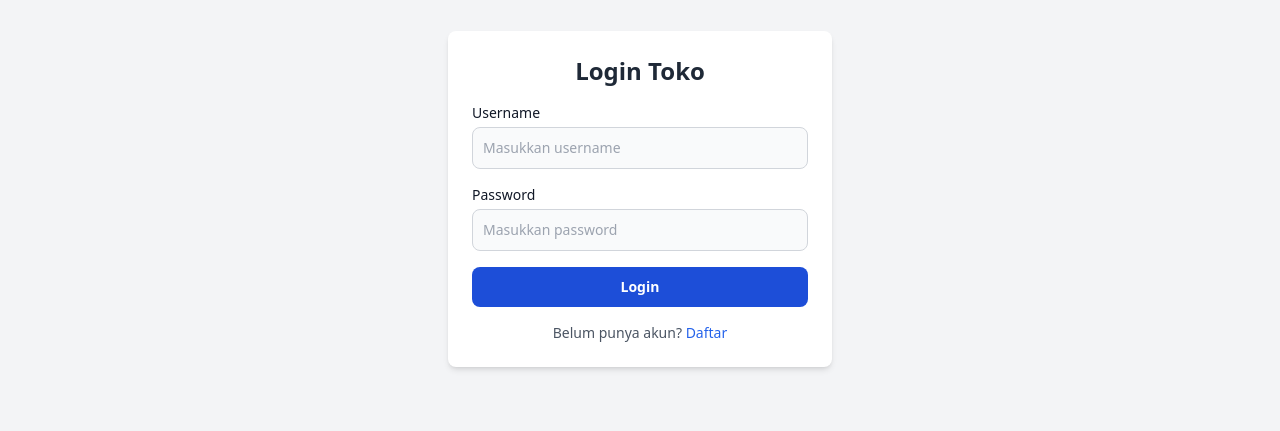
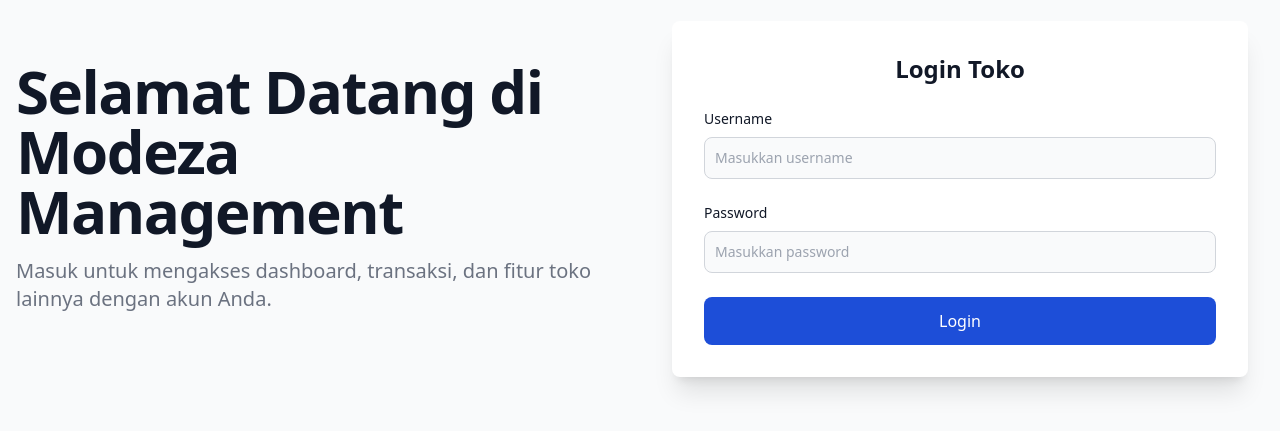
Before and after one commit to NathanzZ-Ginting/DashboardToko, a plain HTML site: page login.html in a window 1280 px wide. Shown: the part 201-632 px from the top of the page. Drawn offline with nearby package versions, Linux system fonts and the light colour scheme.

Commit message:
first commit change

```diff
--- a/login.html
+++ b/login.html
@@ -6,36 +6,41 @@
   <script src="login.js" defer></script>
   <script src="https://cdn.tailwindcss.com"></script>
 </head>
-<body class="flex items-center justify-center min-h-screen bg-gray-100 dark:bg-gray-900">
-    <div class="bg-white dark:bg-gray-800 p-6 rounded-lg shadow-md w-full max-w-sm">
-      <h2 class="text-2xl font-bold text-center text-gray-800 dark:text-white mb-4">Login Toko</h2>
+<section class="bg-gray-50 dark:bg-gray-900 min-h-screen flex items-center">
+    <div class="py-8 px-4 mx-auto max-w-screen-xl lg:py-16 grid lg:grid-cols-2 gap-8 lg:gap-16">
+      <div class="flex flex-col justify-center">
+        <h1 class="mb-4 text-4xl font-extrabold tracking-tight leading-none text-gray-900 md:text-5xl lg:text-6xl dark:text-white">Selamat Datang di Modeza Management</h1>
+        <p class="mb-6 text-lg font-normal text-gray-500 lg:text-xl dark:text-gray-400">Masuk untuk mengakses dashboard, transaksi, dan fitur toko lainnya dengan akun Anda.</p>
 
-      <div id="alert" class="text-red-500 text-sm mb-3 hidden"></div>
-
-      <form onsubmit="event.preventDefault(); login();">
-        <div class="mb-4">
-          <label for="username" class="block mb-1 text-sm font-medium text-gray-900 dark:text-white">Username</label>
-          <input type="text" id="username" placeholder="Masukkan username"
-            class="bg-gray-50 border border-gray-300 text-gray-900 text-sm rounded-lg focus:ring-blue-500 focus:border-blue-500 block w-full p-2.5 dark:bg-gray-700 dark:border-gray-600 dark:placeholder-gray-400 dark:text-white dark:focus:ring-blue-500 dark:focus:border-blue-500" required />
       </div>
 
-        <div class="mb-4">
-          <label for="password" class="block mb-1 text-sm font-medium text-gray-900 dark:text-white">Password</label>
+      <div>
+        <div class="w-full lg:max-w-xl p-6 space-y-6 sm:p-8 bg-white rounded-lg shadow-xl dark:bg-gray-800">
+          <h2 class="text-2xl font-bold text-gray-900 dark:text-white text-center">Login Toko</h2>
+
+          <div id="alert" class="text-red-500 text-sm mb-3 hidden text-center"></div>
+
+          <form onsubmit="event.preventDefault(); login();" class="space-y-6">
+            <div>
+              <label for="username" class="block mb-2 text-sm font-medium text-gray-900 dark:text-white">Username</label>
+              <input type="text" id="username" placeholder="Masukkan username"
+                class="bg-gray-50 border border-gray-300 text-gray-900 text-sm rounded-lg focus:ring-blue-500 focus:border-blue-500 block w-full p-2.5 dark:bg-gray-700 dark:border-gray-600 dark:placeholder-gray-400 dark:text-white" required />
+            </div>
+
+            <div>
+              <label for="password" class="block mb-2 text-sm font-medium text-gray-900 dark:text-white">Password</label>
               <input type="password" id="password" placeholder="Masukkan password"
-            class="bg-gray-50 border border-gray-300 text-gray-900 text-sm rounded-lg focus:ring-blue-500 focus:border-blue-500 block w-full p-2.5 dark:bg-gray-700 dark:border-gray-600 dark:placeholder-gray-400 dark:text-white dark:focus:ring-blue-500 dark:focus:border-blue-500" required />
+                class="bg-gray-50 border border-gray-300 text-gray-900 text-sm rounded-lg focus:ring-blue-500 focus:border-blue-500 block w-full p-2.5 dark:bg-gray-700 dark:border-gray-600 dark:placeholder-gray-400 dark:text-white" required />
             </div>
 
             <button type="submit"
-          class="w-full text-white bg-blue-700 hover:bg-blue-800 focus:ring-4 focus:outline-none focus:ring-blue-300 font-semibold rounded-lg text-sm px-5 py-2.5 text-center dark:bg-blue-600 dark:hover:bg-blue-700 dark:focus:ring-blue-800">
+              class="w-full px-5 py-3 text-base font-medium text-center text-white bg-blue-700 rounded-lg hover:bg-blue-800 focus:ring-4 focus:ring-blue-300 dark:bg-blue-600 dark:hover:bg-blue-700 dark:focus:ring-blue-800">
               Login
             </button>
           </form>
-
-      <p class="text-center mt-4 text-sm text-gray-600 dark:text-gray-300">
-        Belum punya akun?
-        <a href="#" onclick="register()" class="text-blue-600 hover:underline dark:text-blue-400">Daftar</a>
-      </p>
         </div>
-  </body>
+      </div>
+    </div>
+  </section>
 </body>
 </html>
```
Also changed, not shown: index.html (+3 -2 lines). Lines whose indentation alone changed are shown as unchanged.
